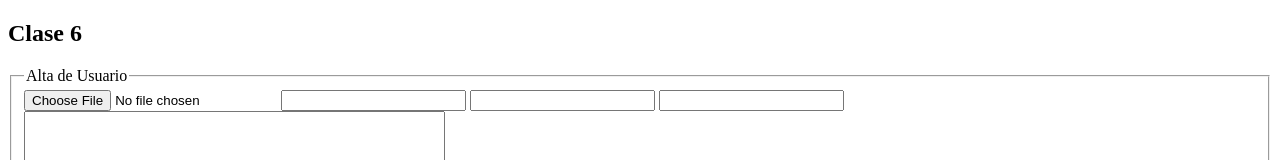
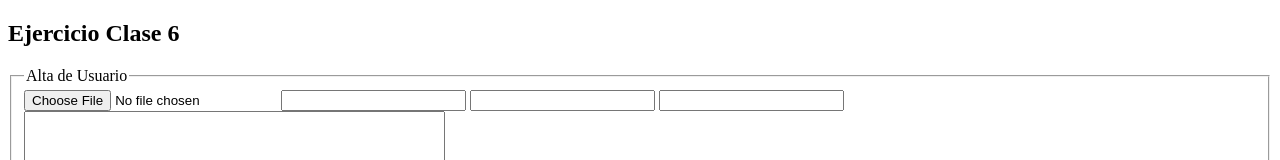
Before and after one commit to CaleroMatias/CaleroMatias.github.io, a plain HTML site: page clase6/ejercicioClase6/index.html in a window 1280 px wide. Shown: the top 160 px of the page. Drawn offline with Linux system fonts and the light colour scheme.

Commit message:
ejercicio clase 6

```diff
--- a/clase6/ejercicioClase6/index.html
+++ b/clase6/ejercicioClase6/index.html
@@ -9,7 +9,7 @@
 <body>
     <main>
         <section>
-            <h1> Clase 6</h1>
+            <h1>Ejercicio Clase 6</h1>
 
             <fieldset>
                 <legend>
```
